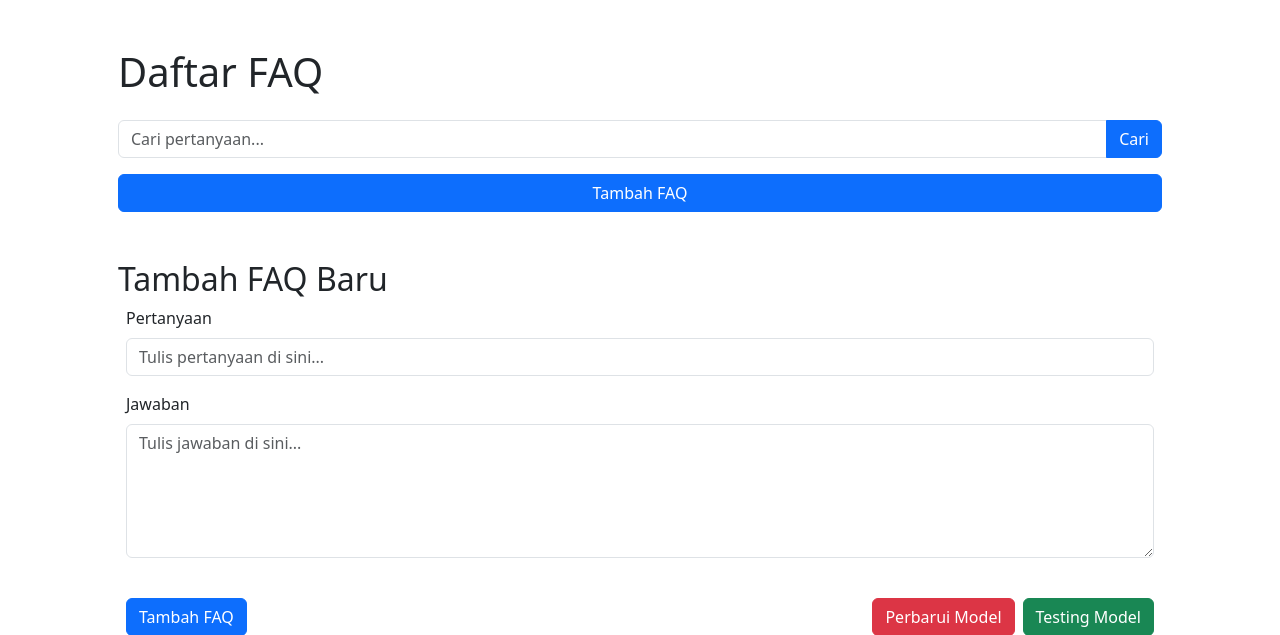
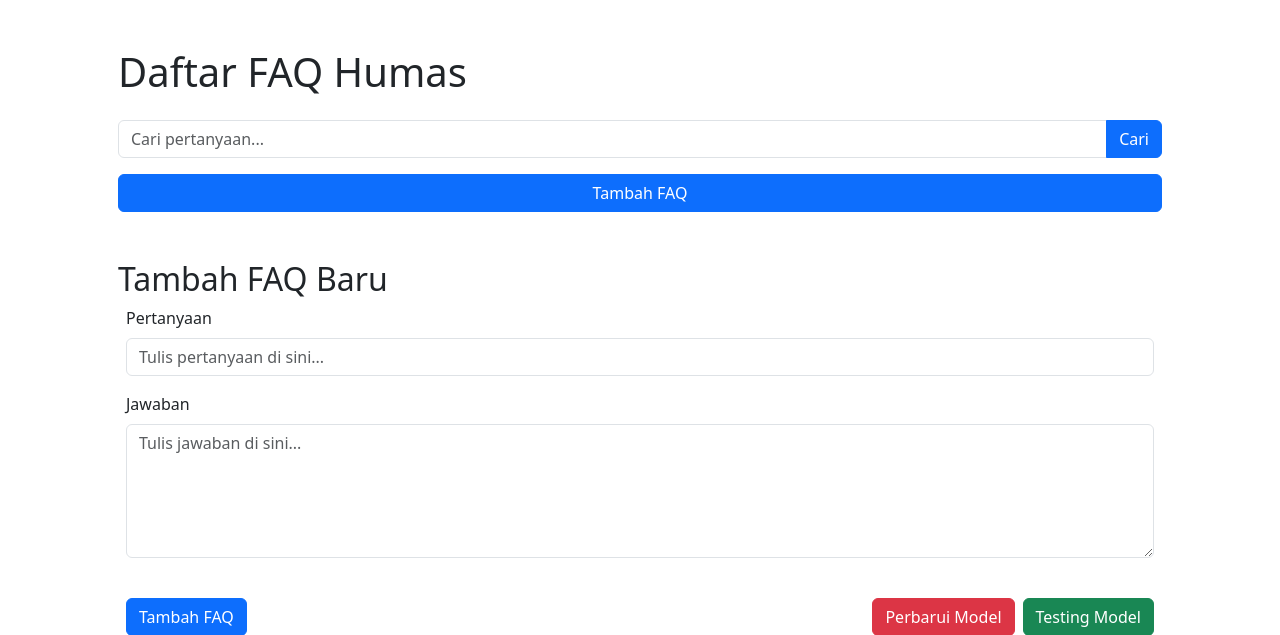
Before and after one commit to CahyaW06/chatbot, a FastAPI app: page / in a window 1280 px wide. Shown: the top 635 px of the page. Run offline with FastAPI, Linux system fonts and the light colour scheme; data that the repository does not hold is empty.

Commit message:
update UI

```diff
--- a/main.py
+++ b/main.py
@@ -39,9 +39,9 @@ def get_db():
 @app.get("/", response_class=HTMLResponse)
 async def read_faqs(request: Request, q: Optional[str] = None, db: Session = Depends(get_db)):
     if q:
-        faqs = db.query(FAQ).filter(FAQ.pertanyaan.like(f"%{q}%")).all()
+        faqs = db.query(FAQ).filter(FAQ.pertanyaan.like(f"%{q}%")).order_by(FAQ.id.desc()).all()
     else:
-        faqs = db.query(FAQ).all()
+        faqs = db.query(FAQ).order_by(FAQ.id.desc()).all()
     return templates.TemplateResponse("index.html", {
             "request": request, "faqs": faqs, "query": q
         }
--- a/templates/index.html
+++ b/templates/index.html
@@ -1,12 +1,12 @@
 <!DOCTYPE html>
 <html>
 <head>
-    <title>Manajemen FAQ</title>
+    <title>Manajemen FAQ Humas</title>
     <link rel="stylesheet" href="https://cdn.jsdelivr.net/npm/bootstrap@5.3.7/dist/css/bootstrap.min.css">
 </head>
 <body>
     <div class="mx-auto container-xl my-5 px-5">
-        <h1 class="mb-4">Daftar FAQ</h1>
+        <h1 class="mb-4">Daftar FAQ Humas</h1>
         <form method="get">
             <div class="input-group mb-3">
                 <input type="text" name="q" class="form-control" placeholder="Cari pertanyaan..." value="{{ query or '' }}">
@@ -16,7 +16,7 @@
         <div class="mb-4">
             <a type="button" class="btn btn-primary w-100" href="#addFaq">Tambah FAQ</a>
         </div>
-        <ul>
+        <ol>
             {% for faq in faqs %}
             <li class="mb-3 border-bottom p-2">
                 <div class="d-flex gap-5 justify-content-between align-items-center">
@@ -33,7 +33,7 @@
                 </div>
             </li>
             {% endfor %}
-        </ul>
+        </ol>
     </div>
 
     <div class="container-xl mx-auto my-5 px-5" id="addFaq">
```
